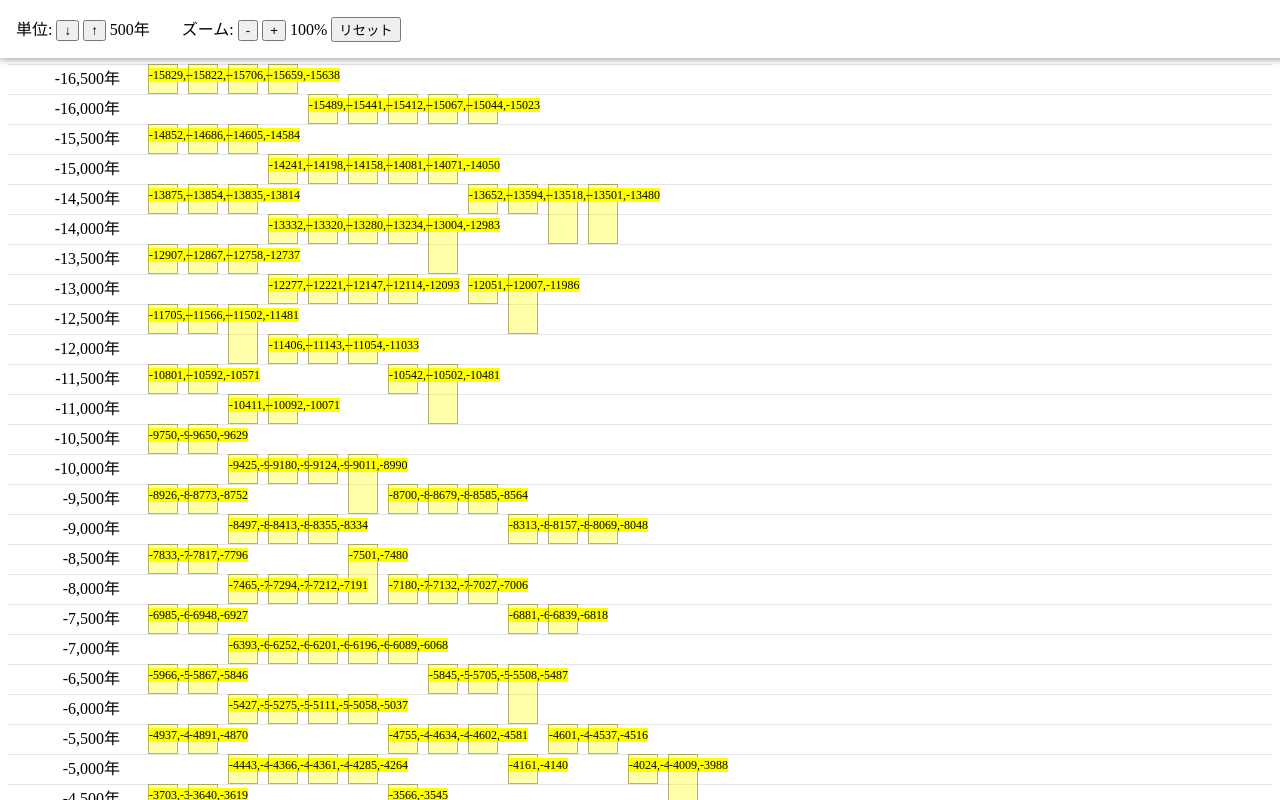
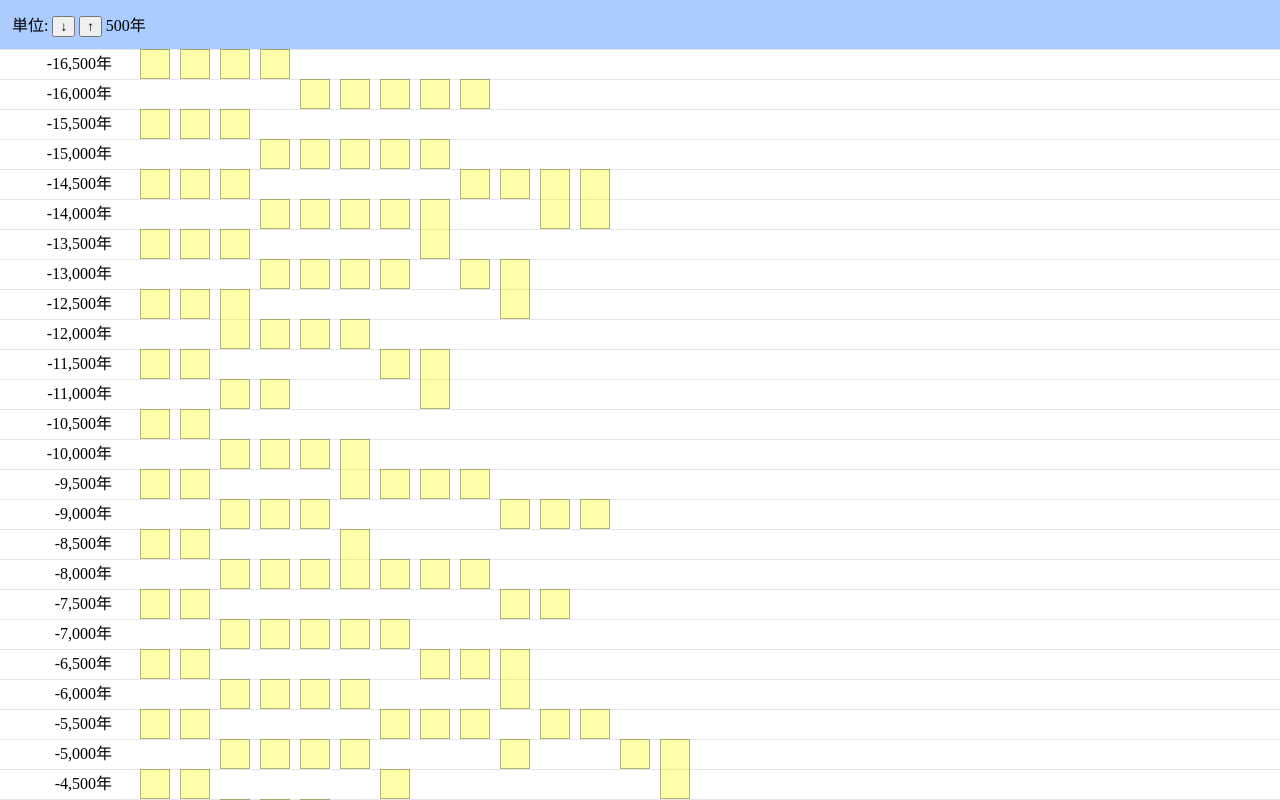
Before and after one commit to redfe/mysirube, a SvelteKit app: page /timeline in a window 1280 px wide. Shown: the top 800 px of the page. Built offline with nearby package versions, Linux system fonts and the light colour scheme.

Commit message:
ツールチップ

```diff
--- a/src/routes/timeline/+page.svelte
+++ b/src/routes/timeline/+page.svelte
@@ -75,6 +75,46 @@
 		itemElement!.style.left = left + 'px';
 	}
 
+	// ツールチップ表示アクション
+	// 参考：https://svelte.dev/tutorial/svelte/adding-parameters-to-actions
+	function tooltip(node: HTMLElement) {
+		$effect(() => {
+			const t = document.createElement('div');
+			t.classList.add('tooltip');
+			t.style.position = 'absolute';
+			t.style.visibility = 'hidden';
+			t.textContent = node.dataset.title ?? '';
+			document.body.append(t);
+
+			const mouseover = (e: Event) => {
+				e.preventDefault();
+				t.style.visibility = 'visible';
+			};
+
+			const mousemove = (e: Event) => {
+				e.preventDefault();
+				const { clientX, clientY } = e as MouseEvent;
+				t.style.top = `${clientY}px`;
+				t.style.left = `${clientX + 10}px`;
+			};
+
+			const mouseleave = (e: Event) => {
+				e.preventDefault();
+				t.style.visibility = 'hidden';
+			};
+
+			node.addEventListener('mouseover', mouseover);
+			node.addEventListener('mousemove', mousemove);
+			node.addEventListener('mouseleave', mouseleave);
+
+			return () => {
+				node.removeEventListener('mouseover', mouseover);
+				node.removeEventListener('mousemove', mousemove);
+				node.removeEventListener('mouseleave', mouseleave);
+			};
+		});
+	}
+
 	$effect(() => {
 		display(
 			unit,
@@ -83,23 +123,7 @@
 	});
 
 	let first: HTMLElement;
-	let scaleRatio = $state(100);
 </script>
-
-<div id="container" style="transform:scale({scaleRatio / 100});">
-	<ul bind:this={first}>
-		{#each periods as p, i (p)}
-			<li id="li-{p}" style="height:{unitHeight}px">
-				<span>{new Intl.NumberFormat().format(p)}年</span>
-			</li>
-		{/each}
-	</ul>
-	{#each items as item (item.id)}
-		<div title={item.title} id="item-{item.id}" data-title={item.title} class="bar">
-			<span class="label">{item.title}</span>
-		</div>
-	{/each}
-</div>
 
 <header>
 	<div id="unit">
@@ -120,53 +144,39 @@
 		>
 		<span>{new Intl.NumberFormat().format(unit)}年</span>
 	</div>
-	<div id="scale">
-		<span>ズーム:</span>
-		<button
-			title="縮小"
-			onclick={() => {
-				scaleRatio -= 5;
-			}}>-</button
-		>
-		<button
-			title="拡大"
-			onclick={() => {
-				scaleRatio += 5;
-			}}>+</button
-		>
-		<span>{scaleRatio}%</span>
-		<button
-			title="リセット"
-			onclick={() => {
-				scaleRatio = 100;
-			}}>リセット</button
-		>
-	</div>
 </header>
 
+<div id="container">
+	<ul bind:this={first}>
+		{#each periods as p, i (p)}
+			<li id="li-{p}" style="height:{unitHeight}px">
+				<span>{new Intl.NumberFormat().format(p)}年</span>
+			</li>
+		{/each}
+	</ul>
+	{#each items as item (item.id)}
+		<div class="bar" id="item-{item.id}" data-title={item.title} use:tooltip></div>
+	{/each}
+</div>
+
 <style>
+	:global body {
+		padding: 0;
+		margin: 0;
+		overflow: hidden;
+	}
 	header {
-		top: 0;
-		left: 0;
-		margin: 0;
 		width: 100%;
-		padding: 1rem;
-		position: fixed;
-		background-color: white;
-		box-shadow: 0 0 0.5rem rgba(0, 0, 0, 0.5);
-		display: flex;
-		gap: 2rem;
+		padding: 0.75rem;
+		box-sizing: border-box;
+		background-color: #acf;
 	}
 	#container {
-		margin-top: 4rem;
 		position: relative;
-		transform-origin: top left;
-		transition: transform 0.5s;
-	}
-	#container:before {
-		content: '';
-		display: block;
-		padding-left: 100%; /* 1:1 */
+		overflow: scroll;
+		height: calc(100lvh - 3rem);
+		width: 100lvw;
+		box-sizing: border-box;
 	}
 	ul {
 		list-style: none;
@@ -195,9 +205,9 @@
 			top 0.5s,
 			height 0.5s;
 	}
-	.bar .label {
-		background-color: #ff0;
-		color: black;
-		font-size: 0.75rem;
+	:global(.tooltip) {
+		background-color: #000a;
+		color: #ddd;
+		padding: 0.25rem;
 	}
 </style>
```
